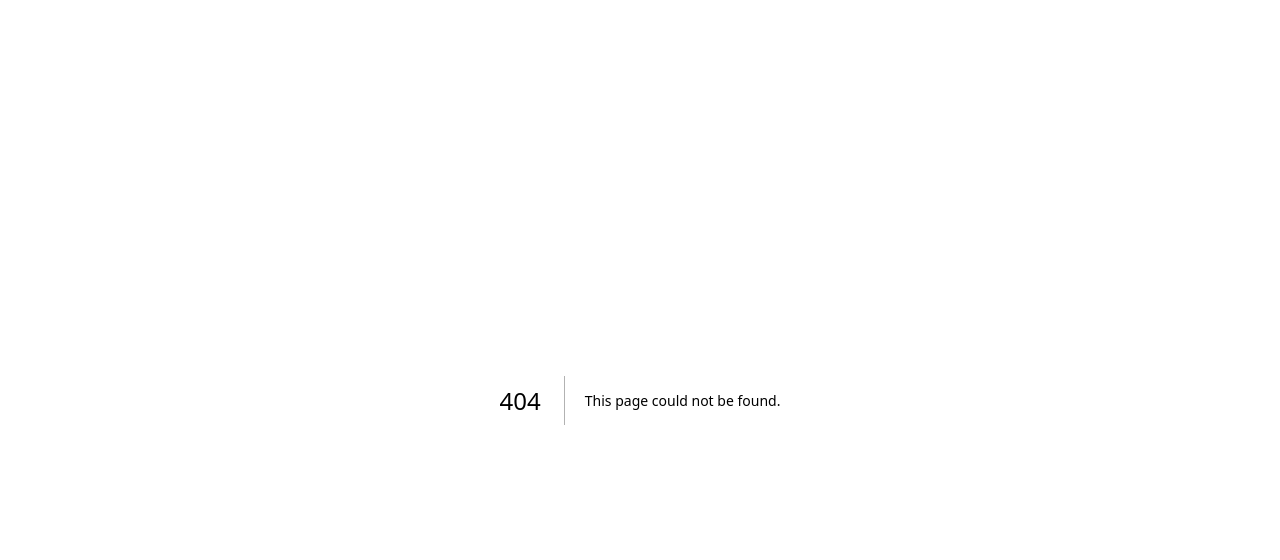
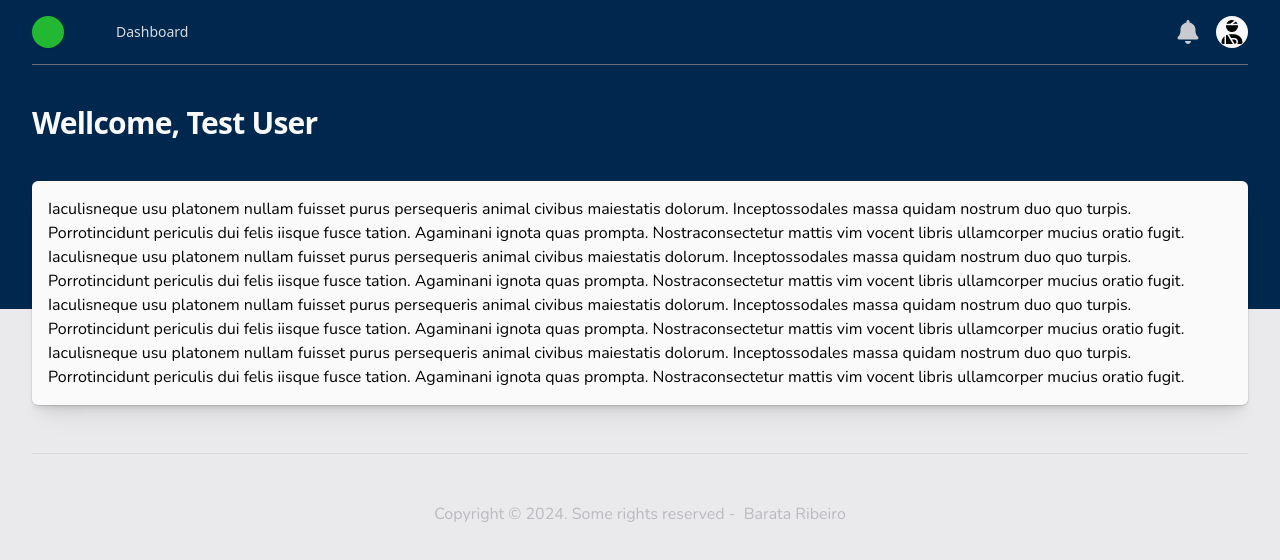
Before and after one commit to Barata-Ribeiro/MediManage, a Next.js app in the folder client/: page /dashboard/1 in a window 1280 px wide. Before the commit this address had no page. Shown: the top 560 px of the page. Built offline with nearby package versions, Linux system fonts and the light colour scheme.

Commit message:
feat: implement dashboard

```diff
--- a/client/src/app/dashboard/[username]/layout.tsx
+++ b/client/src/app/dashboard/[username]/layout.tsx
@@ -1,28 +1,22 @@
 import { type ReactNode } from "react"
-import getUserContext from "@/actions/users/get-user-context"
-import { notFound } from "next/navigation"
+import Header from "@/components/dashboard/header"
+import Footer from "@/components/dashboard/footer"
 
 interface DashboardLayoutProps {
     children: ReactNode
     params: { username: string }
 }
 
-export async function generateMetadata({ params }: DashboardLayoutProps) {
-    return {
-        title: params.username,
-        description: "Dashboard from " + params.username,
-    }
-}
+export default async function DashboardLayout({ children }: Readonly<DashboardLayoutProps>) {
+    return (
+        <div className="min-h-full">
+            <Header />
 
-export default async function DashboardLayout({ children }: Readonly<DashboardLayoutProps>) {
-    const state = await getUserContext()
-    const user = state.response?.data
-    if (!user) return notFound()
+            <main className="-mt-32">
+                <section className="container px-4 pb-12 font-body sm:px-6 lg:px-8">{children}</section>
+            </main>
 
-    return (
-        <>
-            <h1>Welcome, {user.username}!</h1>
-            {children}
-        </>
+            <Footer />
+        </div>
     )
 }
--- /dev/null
+++ b/client/src/app/dashboard/[username]/page.tsx
@@ -0,0 +1,39 @@
+import type { Metadata } from "next"
+
+export async function generateMetadata({ params }: { params: { username: string } }): Promise<Metadata> {
+    return {
+        title: params.username,
+        description: "Dashboard from " + params.username,
+    }
+}
+
+export default function Page() {
+    return (
+        <div className="h-full rounded-md bg-neutral-50 p-4 shadow-derek">
+            <p>
+                Iaculisneque usu platonem nullam fuisset purus persequeris animal civibus maiestatis dolorum.
+                Inceptossodales massa quidam nostrum duo quo turpis. Porrotincidunt periculis dui felis iisque fusce
+                tation. Agaminani ignota quas prompta. Nostraconsectetur mattis vim vocent libris ullamcorper mucius
+                oratio fugit.
+            </p>
+            <p>
+                Iaculisneque usu platonem nullam fuisset purus persequeris animal civibus maiestatis dolorum.
+                Inceptossodales massa quidam nostrum duo quo turpis. Porrotincidunt periculis dui felis iisque fusce
+                tation. Agaminani ignota quas prompta. Nostraconsectetur mattis vim vocent libris ullamcorper mucius
+                oratio fugit.
+            </p>
+            <p>
+                Iaculisneque usu platonem nullam fuisset purus persequeris animal civibus maiestatis dolorum.
+                Inceptossodales massa quidam nostrum duo quo turpis. Porrotincidunt periculis dui felis iisque fusce
+                tation. Agaminani ignota quas prompta. Nostraconsectetur mattis vim vocent libris ullamcorper mucius
+                oratio fugit.
+            </p>
+            <p>
+                Iaculisneque usu platonem nullam fuisset purus persequeris animal civibus maiestatis dolorum.
+                Inceptossodales massa quidam nostrum duo quo turpis. Porrotincidunt periculis dui felis iisque fusce
+                tation. Agaminani ignota quas prompta. Nostraconsectetur mattis vim vocent libris ullamcorper mucius
+                oratio fugit.
+            </p>
+        </div>
+    )
+}
```
